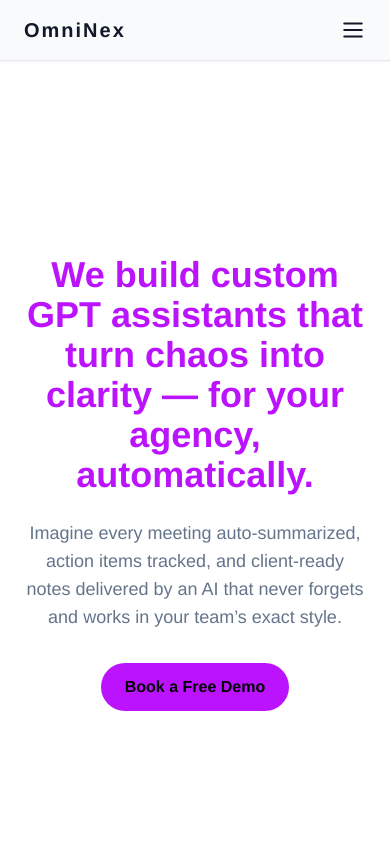
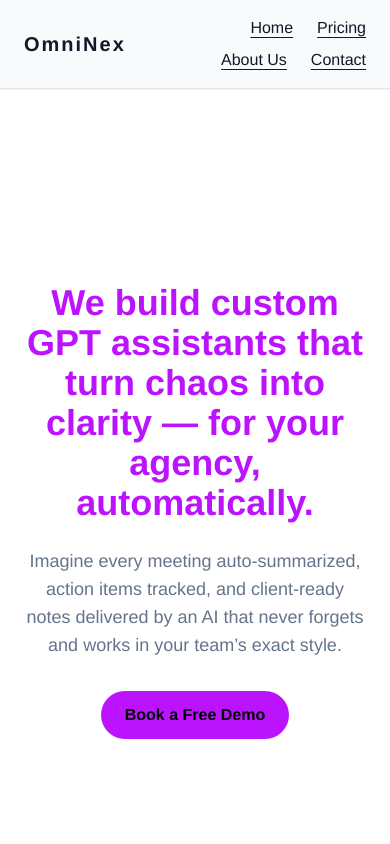
Before and after one commit to Kalcho8233/OmniNexAIWebsite, a Next.js app: page / in a window 390 px wide. Shown: the top 844 px of the page. Built offline with nearby package versions, Linux system fonts and the light colour scheme.

Commit message:
Update Navbar.jsx

```diff
--- a/components/Navbar.jsx
+++ b/components/Navbar.jsx
@@ -1,44 +1,36 @@
 "use client";
 import Link from "next/link";
-import { useState } from "react";
-import { Menu, X } from "lucide-react";
 
 export default function Navbar() {
-  const [isOpen, setIsOpen] = useState(false);
-  const toggleMenu = () => setIsOpen(!isOpen);
-  const closeMenu = () => setIsOpen(false);
+  return (
+    <nav
+      className="sticky top-0 z-50 bg-backgroundLight px-6 py-4 flex justify-between items-center border-b border-lightGray shadow-sm"
+      aria-label="Main navigation"
+    >
+      <h1 className="text-xl font-bold text-accentText tracking-widest">
+        OmniNex
+      </h1>
 
-  return (
-    <nav className="sticky top-0 z-50 bg-backgroundLight px-6 py-4 border-b border-lightGray shadow-sm">
-      <div className="flex justify-between items-center">
-        {/* Logo */}
-        <h1 className="text-xl font-bold text-accentText tracking-widest">OmniNex</h1>
-
-        {/* Desktop Menu */}
-        <div className="hidden md:flex space-x-8 text-base text-accentText font-medium">
-          <Link href="/" className="hover:text-neonBlue transition underline-offset-4">Home</Link>
-          <Link href="/pricing" className="hover:text-neonBlue transition underline-offset-4">Pricing</Link>
-          <Link href="/about" className="hover:text-neonBlue transition underline-offset-4">About Us</Link>
-          <a href="/#contact" className="hover:text-neonBlue transition underline-offset-4">Contact</a>
+      {/* Navigation Links */}
+      <div className="flex flex-col sm:flex-row sm:space-x-8 text-base text-accentText font-medium text-right sm:text-left">
+        {/* Row 1 */}
+        <div className="flex justify-end space-x-6">
+          <Link href="/" className="hover:text-neonBlue transition underline-offset-4">
+            Home
+          </Link>
+          <Link href="/pricing" className="hover:text-neonBlue transition underline-offset-4">
+            Pricing
+          </Link>
         </div>
 
-        {/* Mobile Toggle Button */}
-        <button onClick={toggleMenu} className="md:hidden text-accentText focus:outline-none transition">
-          {isOpen ? <X size={26} /> : <Menu size={26} />}
-        </button>
-      </div>
-
-      {/* Mobile Menu */}
-      <div
-        className={`md:hidden overflow-hidden transition-all duration-300 ease-in-out ${
-          isOpen ? "max-h-60 mt-4" : "max-h-0"
-        }`}
-      >
-        <div className="flex flex-col space-y-4 text-base text-accentText font-medium">
-          <Link href="/" onClick={closeMenu} className="hover:text-neonBlue transition">Home</Link>
-          <Link href="/pricing" onClick={closeMenu} className="hover:text-neonBlue transition">Pricing</Link>
-          <Link href="/about" onClick={closeMenu} className="hover:text-neonBlue transition">About Us</Link>
-          <a href="/#contact" onClick={closeMenu} className="hover:text-neonBlue transition">Contact</a>
+        {/* Row 2 */}
+        <div className="flex justify-end space-x-6 mt-2 sm:mt-0">
+          <Link href="/about" className="hover:text-neonBlue transition underline-offset-4">
+            About Us
+          </Link>
+          <a href="/#contact" className="hover:text-neonBlue transition underline-offset-4">
+            Contact
+          </a>
         </div>
       </div>
     </nav>
```
